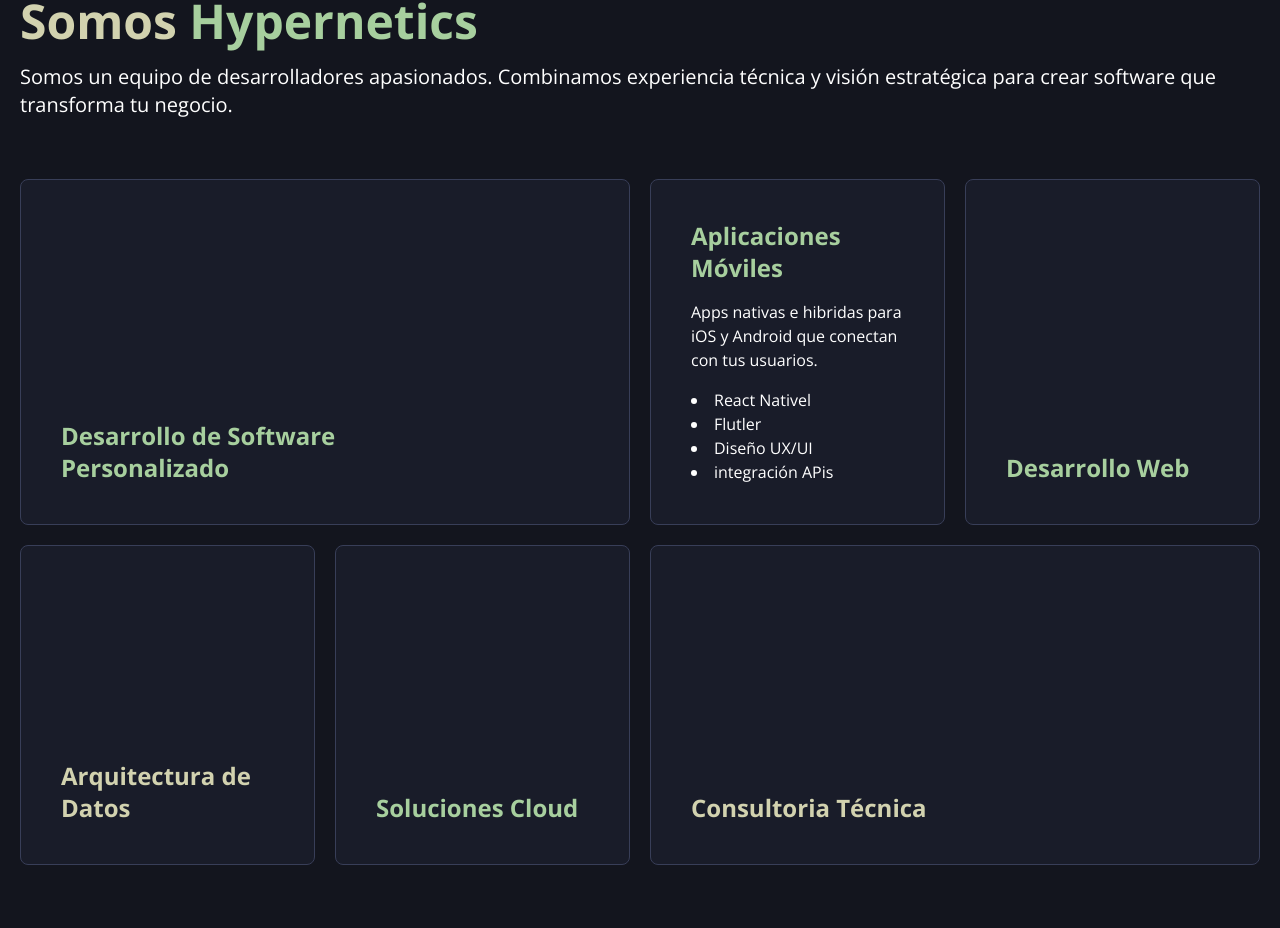
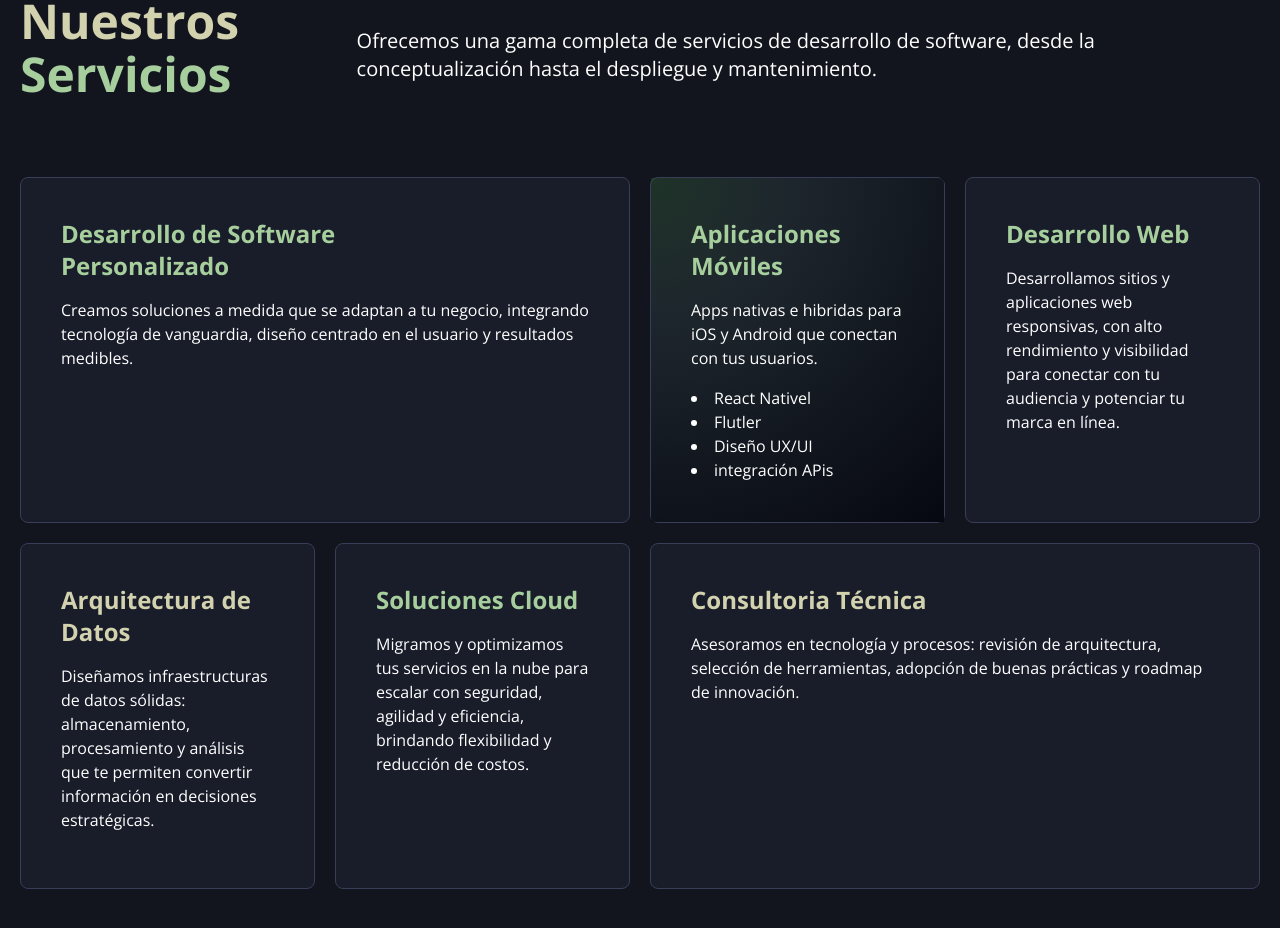
Before and after one commit to HyperAdrianetics/hns-landing-next, a Next.js app: page / in a window 1280 px wide. Shown: the part 1626-2554 px from the top of the page. Built offline with nearby package versions, Linux system fonts and the light colour scheme.

Commit message:
feat: Services module

```diff
--- a/src/app/home/Services.tsx
+++ b/src/app/home/Services.tsx
@@ -3,55 +3,82 @@ import React from "react";
 const Services = () => {
   return (
     <section id="services" className="min-h-screen p-5 container mx-auto">
-      <h1 className="text-4xl font-bold mb-4">
-        Somos <span className="text-[var(--primaryGreen)]">Hypernetics</span>
-      </h1>
-      <p className="text-light mb-15 text-xl">
-        Somos un equipo de desarrolladores apasionados. Combinamos experiencia
-        técnica y visión estratégica para crear software que transforma tu
-        negocio.
-      </p>
+      <div className="flex flex-col lg:flex-row items-center justify-center mb-15 gap-5">
+        <h1 className="text-4xl font-bold mb-4">
+          Nuestros <span className="text-[var(--primaryGreen)]">Servicios</span>
+        </h1>
+        <p className="text-light text-xl h-full">
+          Ofrecemos una gama completa de servicios de desarrollo de software,
+          desde la conceptualización hasta el despliegue y mantenimiento.
+        </p>
+      </div>
 
       <div className="grid grid-cols-1 md:grid-cols-2 lg:grid-cols-4 gap-5">
-        <article className="col-span-1 md:col-span-2 lg:col-span-2 flex items-start justify-end flex-col rounded-lg p-10 border w-full bg-[var(--primaryBlue)] border-[var(--secondaryBlue)]  lg:min-h-[20rem]">
+        <article className="col-span-1 md:col-span-2 lg:col-span-2 flex items-start justify-start flex-col rounded-lg p-10 border w-full bg-[var(--primaryBlue)] border-[var(--secondaryBlue)]  lg:min-h-[20rem]">
           <h2 className="text-2xl font-bold text-[var(--primaryGreen)]">
             Desarrollo de Software <br /> Personalizado
           </h2>
+          <p className="my-4">
+            Creamos soluciones a medida que se adaptan a tu negocio, integrando
+            tecnología de vanguardia, diseño centrado en el usuario y resultados
+            medibles.
+          </p>
         </article>
-        <article className="col-span-1 md:col-span-2 lg:col-span-1 flex items-start justify-center flex-col rounded-lg p-10 border w-full bg-[var(--primaryBlue)] border-[var(--secondaryBlue)] lg:min-h-[20rem]">
-          <h2 className="text-2xl font-bold text-[var(--primaryGreen)]">
+        <article className="col-span-1 md:col-span-2 lg:col-span-1 flex items-start justify-center flex-col rounded-lg p-10 border w-full bg-[var(--primaryBlue)] border-[var(--secondaryBlue)] lg:min-h-[20rem] relative">
+          <div className="bg-[radial-gradient(circle_at_top_left,_rgba(63,183,36,0.15)_0%,_rgba(127,231,122,0.05)_30%,_rgba(6,8,17,1)_100%)] w-full h-full absolute top-0 left-0 z-0"></div>
+          <h2 className="text-2xl font-bold text-[var(--primaryGreen)] z-10">
             Aplicaciones Móviles
           </h2>
-          <p className="my-4">
+          <p className="my-4 z-10">
             Apps nativas e hibridas para iOS y Android que conectan con tus
             usuarios.
           </p>
-          <ul className="list-disc list-inside">
+          <ul className="list-disc list-inside z-10">
             <li>React Nativel</li>
             <li>Flutler</li>
             <li>Diseño UX/UI</li>
             <li>integración APis</li>
           </ul>
         </article>
-        <article className="col-span-1 md:col-span-2 lg:col-span-1 flex items-start justify-end flex-col rounded-lg p-10 border w-full bg-[var(--primaryBlue)] border-[var(--secondaryBlue)] lg:min-h-[20rem]">
+        <article className="col-span-1 md:col-span-2 lg:col-span-1 flex items-start justify-start flex-col rounded-lg p-10 border w-full bg-[var(--primaryBlue)] border-[var(--secondaryBlue)] lg:min-h-[20rem]">
           <h2 className="text-2xl font-bold text-[var(--primaryGreen)]">
             Desarrollo Web
           </h2>
+          <p className="my-4">
+            Desarrollamos sitios y aplicaciones web responsivas, con alto
+            rendimiento y visibilidad para conectar con tu audiencia y potenciar
+            tu marca en línea.
+          </p>
         </article>
-        <article className="col-span-1 md:col-span-2 lg:col-span-1 flex items-start justify-end flex-col rounded-lg p-10 border w-full bg-[var(--primaryBlue)] border-[var(--secondaryBlue)] lg:min-h-[20rem]">
+        <article className="col-span-1 md:col-span-2 lg:col-span-1 flex items-start justify-start flex-col rounded-lg p-10 border w-full bg-[var(--primaryBlue)] border-[var(--secondaryBlue)] lg:min-h-[20rem]">
           <h2 className="text-2xl font-bold text-[var(--primaryYellow)]">
             Arquitectura de Datos
           </h2>
+          <p className="my-4">
+            Diseñamos infraestructuras de datos sólidas: almacenamiento,
+            procesamiento y análisis que te permiten convertir información en
+            decisiones estratégicas.
+          </p>
         </article>
-        <article className="col-span-1 md:col-span-2 lg:col-span-1 flex items-start justify-end flex-col rounded-lg p-10 border w-full bg-[var(--primaryBlue)] border-[var(--secondaryBlue)] lg:min-h-[20rem]">
+        <article className="col-span-1 md:col-span-2 lg:col-span-1 flex items-start justify-start flex-col rounded-lg p-10 border w-full bg-[var(--primaryBlue)] border-[var(--secondaryBlue)] lg:min-h-[20rem]">
           <h2 className="text-2xl font-bold text-[var(--primaryGreen)]">
             Soluciones Cloud
           </h2>
+          <p className="my-4">
+            Migramos y optimizamos tus servicios en la nube para escalar con
+            seguridad, agilidad y eficiencia, brindando flexibilidad y reducción
+            de costos.
+          </p>
         </article>
-        <article className="col-span-1 md:col-span-2 lg:col-span-2 flex items-start justify-end flex-col rounded-lg p-10 border w-full bg-[var(--primaryBlue)] border-[var(--secondaryBlue)] lg:min-h-[20rem]">
+        <article className="col-span-1 md:col-span-2 lg:col-span-2 flex items-start justify-start flex-col rounded-lg p-10 border w-full bg-[var(--primaryBlue)] border-[var(--secondaryBlue)] lg:min-h-[20rem]">
           <h2 className="text-2xl font-bold text-[var(--primaryYellow)]">
             Consultoria Técnica
           </h2>
+          <p className="my-4">
+            Asesoramos en tecnología y procesos: revisión de arquitectura,
+            selección de herramientas, adopción de buenas prácticas y roadmap de
+            innovación.
+          </p>
         </article>
       </div>
     </section>
```
